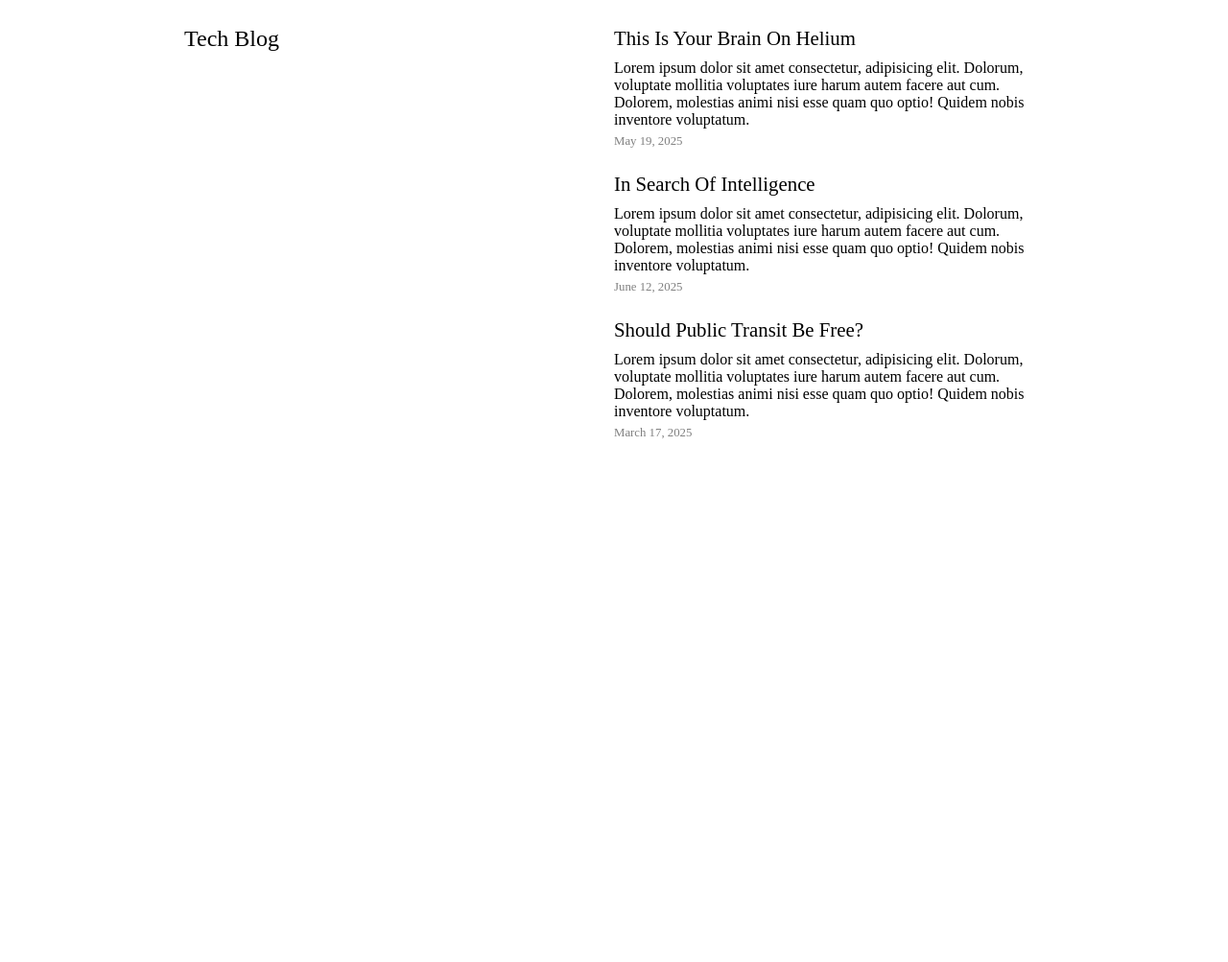
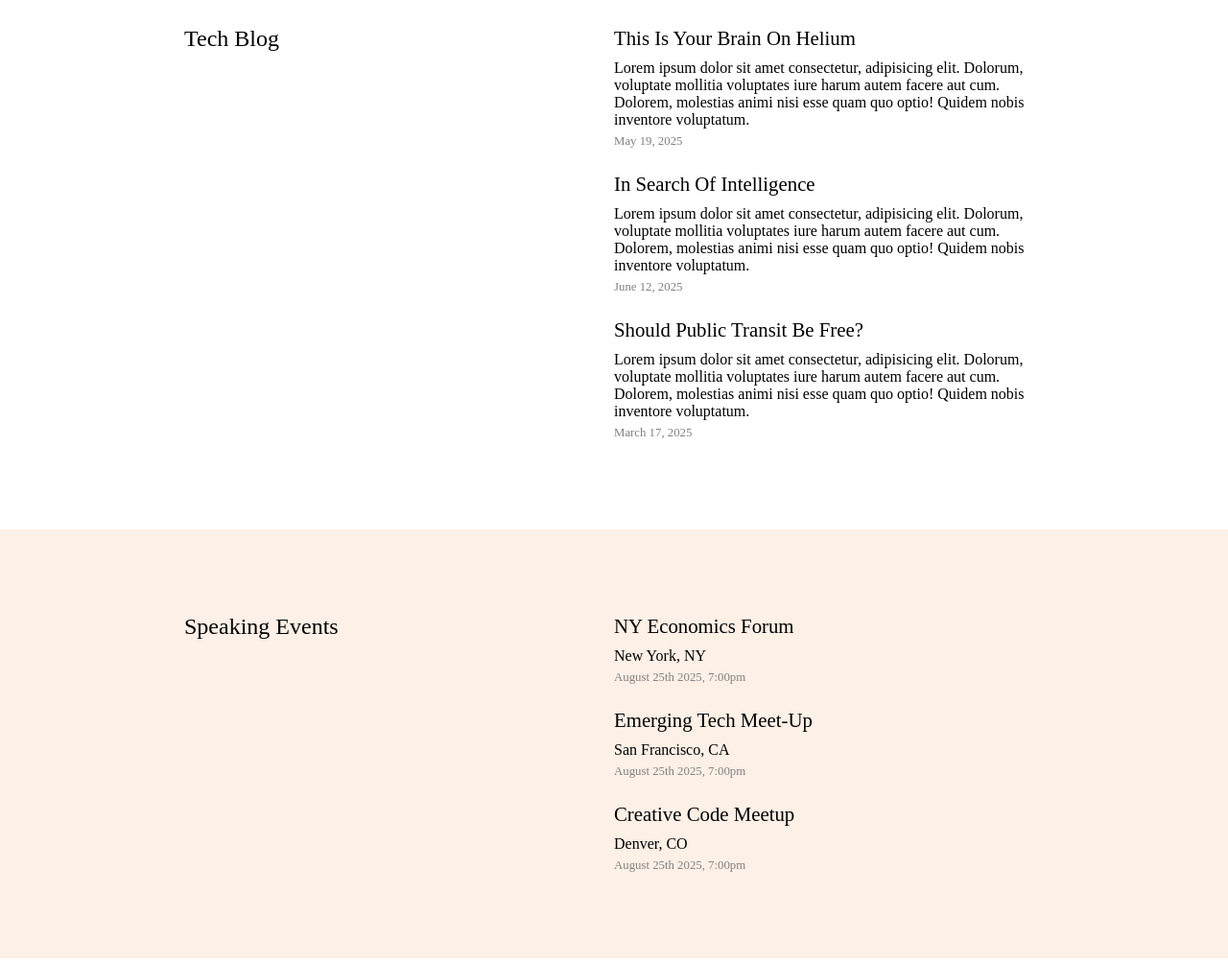
Before and after one commit to agg-geek/john-cv, a plain HTML site: page index.html in a window 1280 px wide. Shown: the part 781-1784 px from the top of the page at 96% size. Before the commit the page ends 1265 px from the top, so only its background shows below. Drawn offline with Linux system fonts and the light colour scheme; a web font is replaced by a local one.

Commit message:
Implement events section

```diff
--- a/index.html
+++ b/index.html
@@ -92,5 +92,29 @@
 				</div>
 			</div>
 		</section>
+		<section class="events-section">
+			<div class="events-content">
+				<div class="two-col">
+					<p>Speaking Events</p>
+					<div class="events-card">
+						<div class="event-card">
+							<p class="event-title">NY Economics Forum</p>
+							<p class="event-location">New York, NY</p>
+							<p class="event-date">August 25th 2025, 7:00pm</p>
+						</div>
+						<div class="event-card">
+							<p class="event-title">Emerging Tech Meet-Up</p>
+							<p class="event-location">San Francisco, CA</p>
+							<p class="event-date">August 25th 2025, 7:00pm</p>
+						</div>
+						<div class="event-card">
+							<p class="event-title">Creative Code Meetup</p>
+							<p class="event-location">Denver, CO</p>
+							<p class="event-date">August 25th 2025, 7:00pm</p>
+						</div>
+					</div>
+				</div>
+			</div>
+		</section>
 	</body>
 </html>
--- a/styles.css
+++ b/styles.css
@@ -80,6 +80,8 @@ body {
 
 .blog-section {
 	background-color: white;
+	/* why is inline-block required? it was also reqd for .hero-section */
+	display: inline-block;
 	padding: 64px 0;
 }
 
@@ -112,3 +114,37 @@ body {
 	color: grey;
 	margin: 6px 0 25px 0;
 }
+
+.events-section {
+	background-color: #fdf0e6;
+	display: inline-block;
+	width: 100%;
+	padding: 64px 0;
+}
+
+.events-content {
+	padding: 0 15%;
+}
+
+.events-card {
+	width: 50%;
+	float: left;
+	margin-top: 4px;
+}
+
+.event-title {
+	font-size: 1.3rem;
+	font-weight: 500;
+	margin-bottom: 10px;
+}
+
+.event-location {
+	font-size: 1rem;
+	margin: 0;
+}
+
+.event-date {
+	font-size: 0.8rem;
+	color: grey;
+	margin: 6px 0 25px 0;
+}
```
